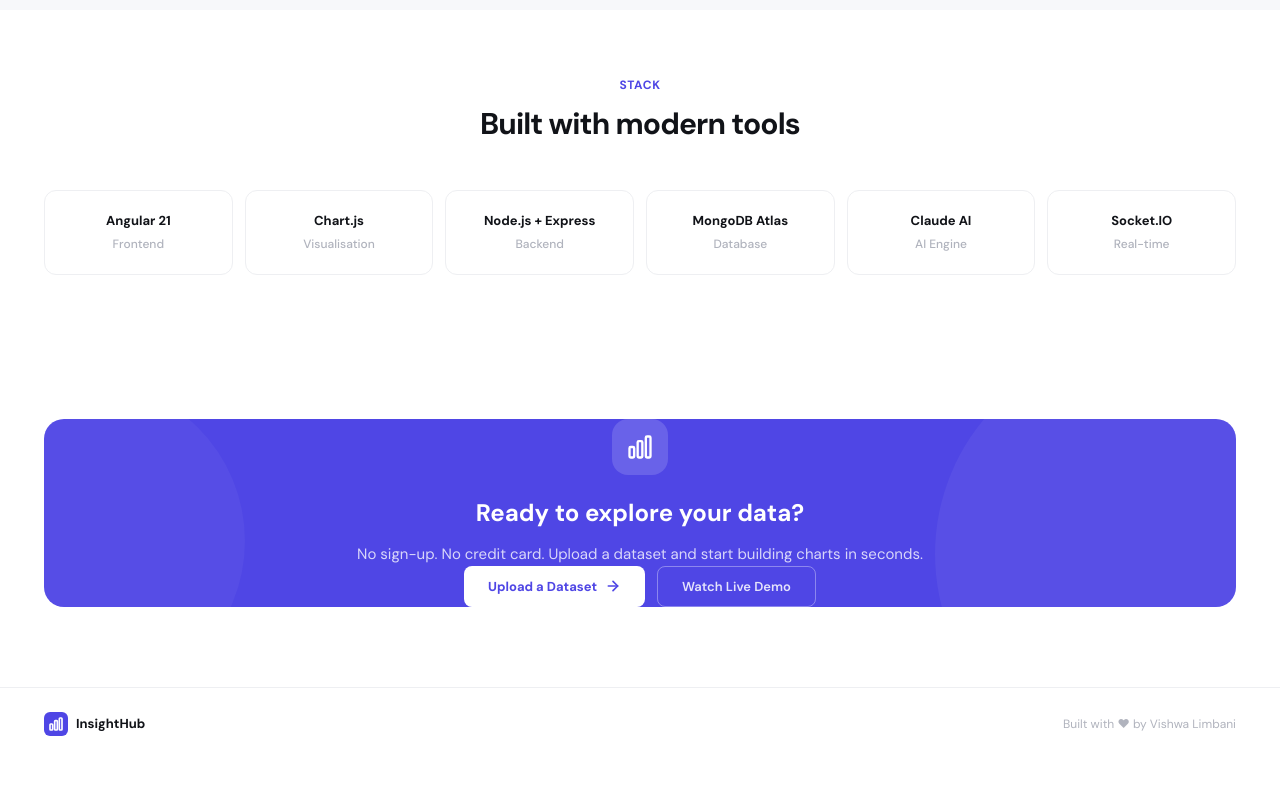
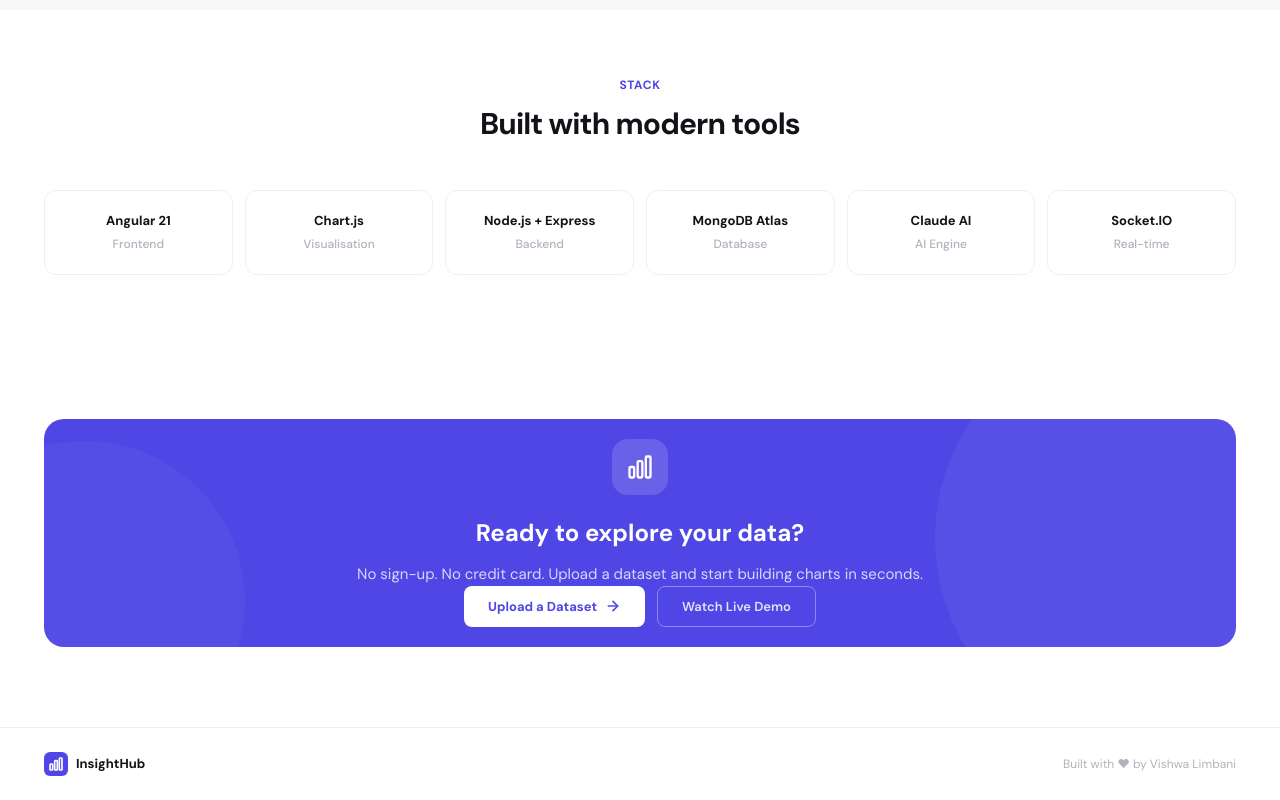
Before and after one commit to vishwa-limbani07/insighthub, an Angular app in the folder client/: page / in a window 1280 px wide. Shown: the part 1865-2665 px from the top of the page. Before the commit the page ends 2625 px from the top, so only its background shows below. Built offline with nearby package versions, Linux system fonts and the light colour scheme.

Commit message:
Fix: Css Changes

```diff
--- a/client/src/app/features/landing/landing.component.scss
+++ b/client/src/app/features/landing/landing.component.scss
@@ -606,7 +606,7 @@
   display: flex;
   align-items: center;
   justify-content: center;
-  margin: 0 auto var(--space-5);
+  margin: 20px auto var(--space-5);
   position: relative;
   z-index: 1;
 }
@@ -637,6 +637,7 @@
   flex-wrap: wrap;
   position: relative;
   z-index: 1;
+  margin-bottom: 20px;
 }
 
 .btn-cta-primary {
```
